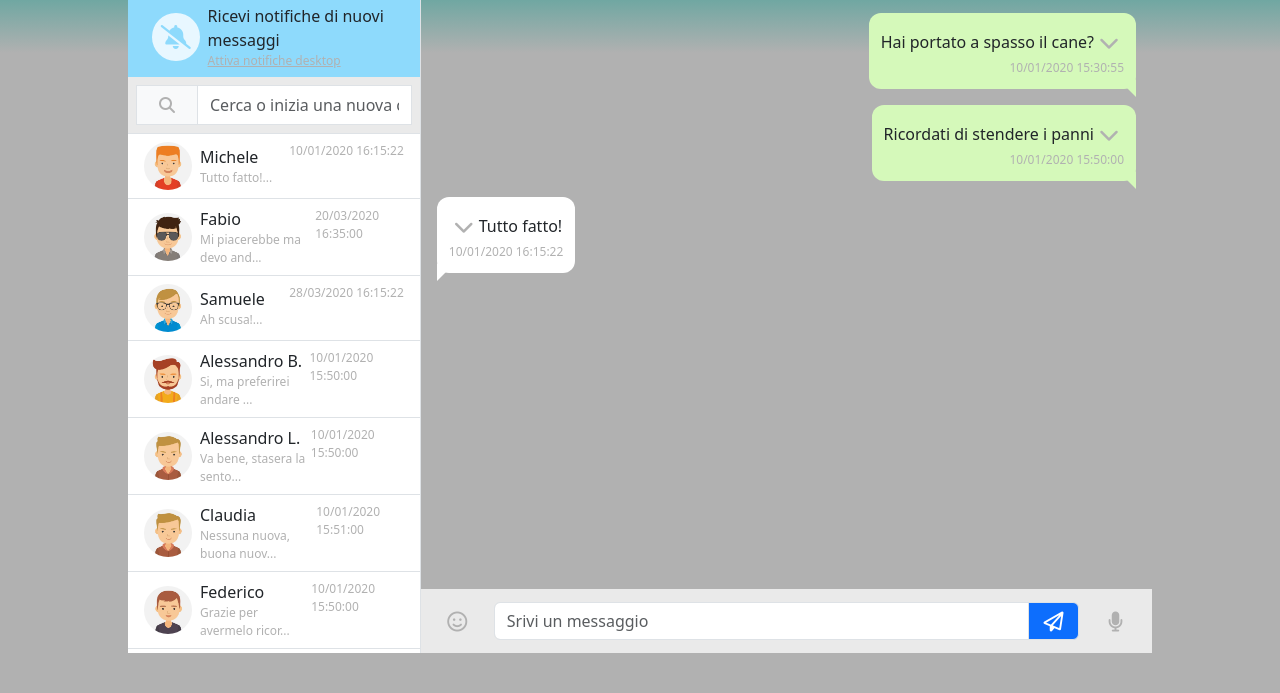
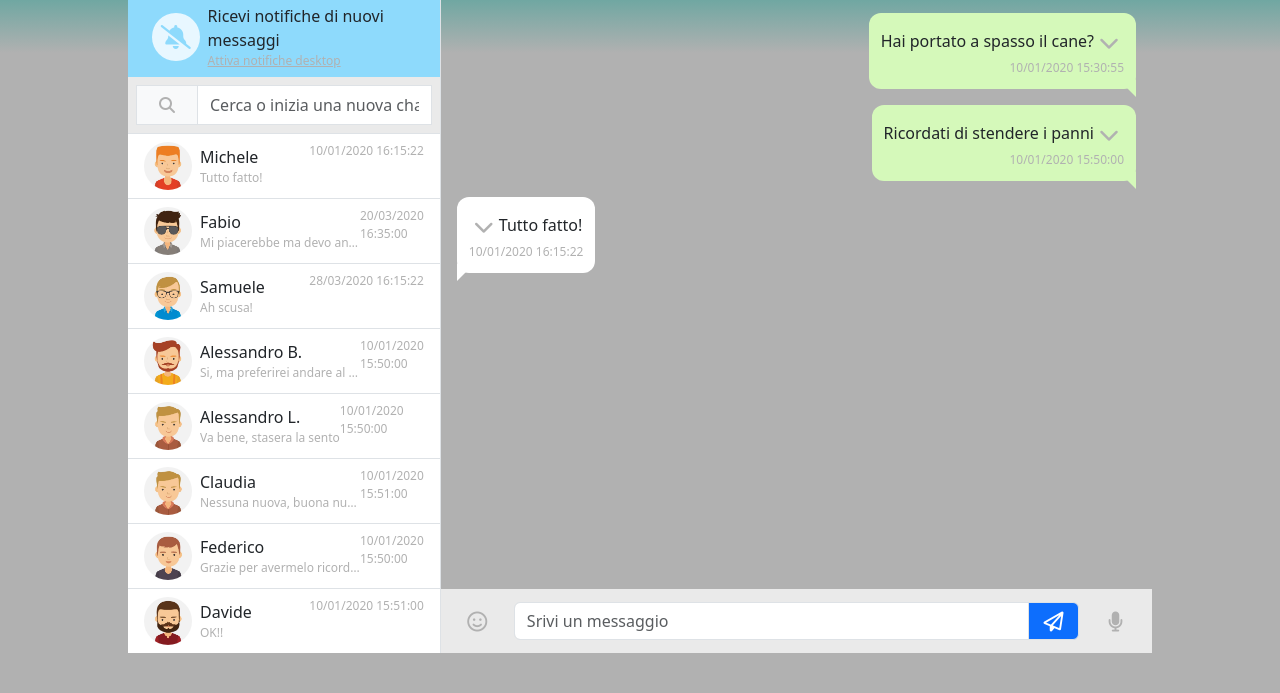
Before and after one commit to EliaBuratti/vue-boolzapp, a plain HTML site: page index.html in a window 1280 px wide. Shown: the part 107-800 px from the top of the page. Drawn offline with nearby package versions, Linux system fonts and the light colour scheme.

Commit message:
fix width text chat and preview chat

```diff
--- a/assets/css/style.css
+++ b/assets/css/style.css
@@ -60,7 +60,13 @@ body {
     display: block;
     color: var(--icon-color);
     font-size: 0.75rem;
+}
 
+.eb_msg_preview {
+    max-width: 10rem;
+    white-space: nowrap;
+    overflow: hidden;
+    text-overflow: ellipsis;
 }
 
 .eb_notification {
@@ -96,6 +102,12 @@ body {
 
 .eb_chat_list div:hover {
     background-color: var(--bg-head-chat);
+}
+
+.eb_text {
+    max-width: 50rem;
+    word-wrap: break-word;
+    padding-top: 4px;
 }
 
 .messages {
@@ -164,9 +176,3 @@ body {
     width: 40%;
     background-color: white;
 }
-
-#chat {
-    width: 60%;
-    background-color: palevioletred;
-    height: 4rem;
-}
--- a/assets/js/script.js
+++ b/assets/js/script.js
@@ -313,7 +313,6 @@ createApp({
             attribute = 'eb_sender';
 
         } else {
-            const idMsg = String(num);
 
             console.log(document.getElementById(num));
 
--- a/index.html
+++ b/index.html
@@ -78,7 +78,7 @@
                                         <img :src="contact.avatar" class="eb_picture" alt="avatar">
                                         <div class="eb_info ps-2">
                                             <span class="eb_name">{{contact.name}}</span>
-                                            <span class="eb_status">{{ contact.messages[contact.messages.length - 1].message.slice(0, 25) + '...' }}</span> <!-- visualizzo l'ultimo messaggio e lo taglio se è piu lungo di 25 caratteri -->
+                                            <span class="eb_status eb_msg_preview">{{ contact.messages[contact.messages.length - 1].message }}</span> <!-- visualizzo l'ultimo messaggio e lo taglio se è piu lungo. Tramite css-->
 
                                             <!-- contact.messages[lastMsgSend(contact, 'sent')].message  con questo vedo l'ultimo messaggio inviato da me -->
                                         </div>
@@ -94,6 +94,8 @@
 
                     <!-- sender profile -->
                     <div id="sender_profile">
+
+                        <!-- profile -->
                         <div class="eb_chat d-flex justify-content-between align-items-center p-2">
                             <div class="chat_profile d-flex align-items-center">
                                 <img :src="contacts[activeContact].avatar" class="eb_picture" alt="avatar">
@@ -120,15 +122,12 @@
                             </div>
                         </div>
 
-                        <!-- messages  messageObj.status === 'sent' ? 'eb_user' : 'eb_sender' -->
-                        <div class="messages px-3" id="message-window">
-
+                        <!-- chat -->
+                        <div class="messages px-3 eb_chat" id="message-window">
                             <div  v-for="(messageObj, indexOf) in contacts[activeContact].messages" class="eb_message" :class="statusMsg(messageObj.status)" :id="indexOf">
-
-                                <div > <!-- :class="showMsg ? '' : 'eb_none' " -->
-
-                                    <div class="d-flex align-items-center">
-                                        <!-- menu opzioni -->
+                                <div class="eb_msg_top">
+                                    <div class="d-flex">
+                                        <!-- menu opzioni sinistro -->
                                         <div class="dropdown" :class="messageObj.status === 'received' ? '' : 'eb_none' ">
                                             <button class="btn p-1"  type="button" data-bs-toggle="dropdown" aria-expanded="false">
                                               <i class="fa-solid fa-chevron-down fa-lg"></i>
@@ -140,9 +139,9 @@
                                           </div>
 
                                         <!-- testo del messaggio -->
-                                        {{ messageObj.message }}
+                                        <div class="eb_text">{{ messageObj.message }}</div>
 
-                                        <!-- menu opzioni -->
+                                        <!-- menu opzioni destro -->
                                         <div class="dropdown" :class="messageObj.status !== 'received' ? '' : 'eb_none' ">
                                             <button class="btn p-1"  type="button" data-bs-toggle="dropdown" aria-expanded="false">
                                               <i class="fa-solid fa-chevron-down fa-lg"></i>
@@ -158,6 +157,7 @@
                                     <div class="eb_time_send">
                                         {{ messageObj.date }}
                                     </div>
+
                                 </div>
 
                             </div>
```
